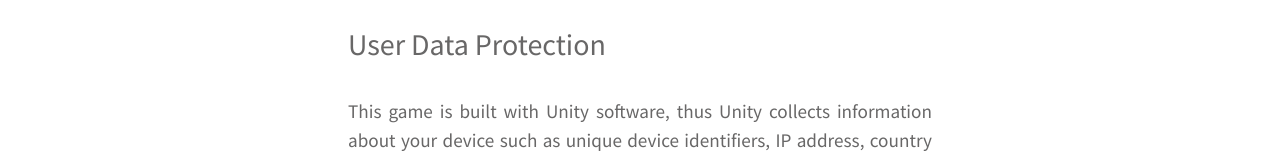
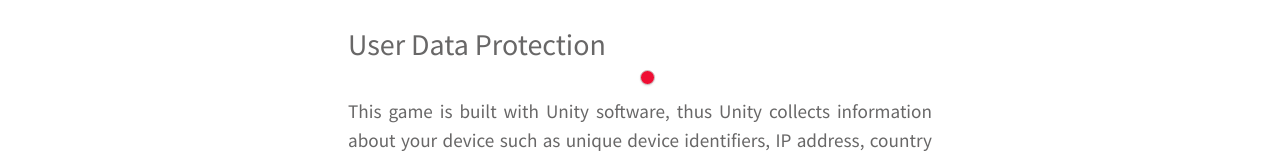
Before and after one commit to ebenKB/owarepa, a Next.js app: page /privacy in a window 1280 px wide. Shown: the part 330-490 px from the top of the page. Built offline with nearby package versions, Linux system fonts and the light colour scheme.

Commit message:
add custom cursor to all pages

```diff
--- a/pages/about.js
+++ b/pages/about.js
@@ -10,6 +10,7 @@
 import { AppContext } from '../context/app.context';
 import useMedia from '../components/UseMedia';
 import ItemListWrapper from '../components/ItemListWrapper';
+import Cursor from '../components/Cursor';
 
 const About = () => {
   const { data, setAppState } = useContext(AppContext)
@@ -44,6 +45,7 @@
 
   return (
     <div>
+    {media.x >= 600 && <Cursor />}
     <AppHeadMeta />
       <Navigation />
       <Layout>
--- a/pages/contact.js
+++ b/pages/contact.js
@@ -9,9 +9,13 @@
 import Link from 'next/link';
 import Layout from '../components/Layout';
 import { AppContext } from '../context/app.context';
+import Cursor from '../components/Cursor';
+import useMedia from '../components/UseMedia';
 
 const Contact = () => {
   const { data, setAppState } = useContext(AppContext)
+  const media = useMedia();
+
   useEffect(() => {
     setAppState(({
       ...data,
@@ -21,6 +25,7 @@
 
   return (
     <section>
+    {media.x >= 600 && <Cursor />}
       <div>
         <AppHeadMeta />
         <Navigation />
--- a/pages/privacy.js
+++ b/pages/privacy.js
@@ -6,9 +6,13 @@
 import Link from 'next/link';
 import AppHeadMeta from '../components/AppHeadMeta';
 import { AppContext } from '../context/app.context';
+import useMedia from '../components/UseMedia';
+import Cursor from '../components/Cursor';
 
 const Privacy = () => {
   const { data, setAppState } = useContext(AppContext)
+  const media = useMedia();
+
   useEffect(() => {
     setAppState(({
       ...data,
@@ -19,10 +23,10 @@
 
   return (
     <div>
+        {media.x >= 600 && <Cursor />}
         <AppHeadMeta />
         <Navigation />
       <div className={styles.privacy_wrapper}>
-
           <div className="pt-32">
             <div className={styles.privacy_wrapper_content}>
             <h1 className="big-caption pb-5">Privacy Terms and Conditions</h1>
```
